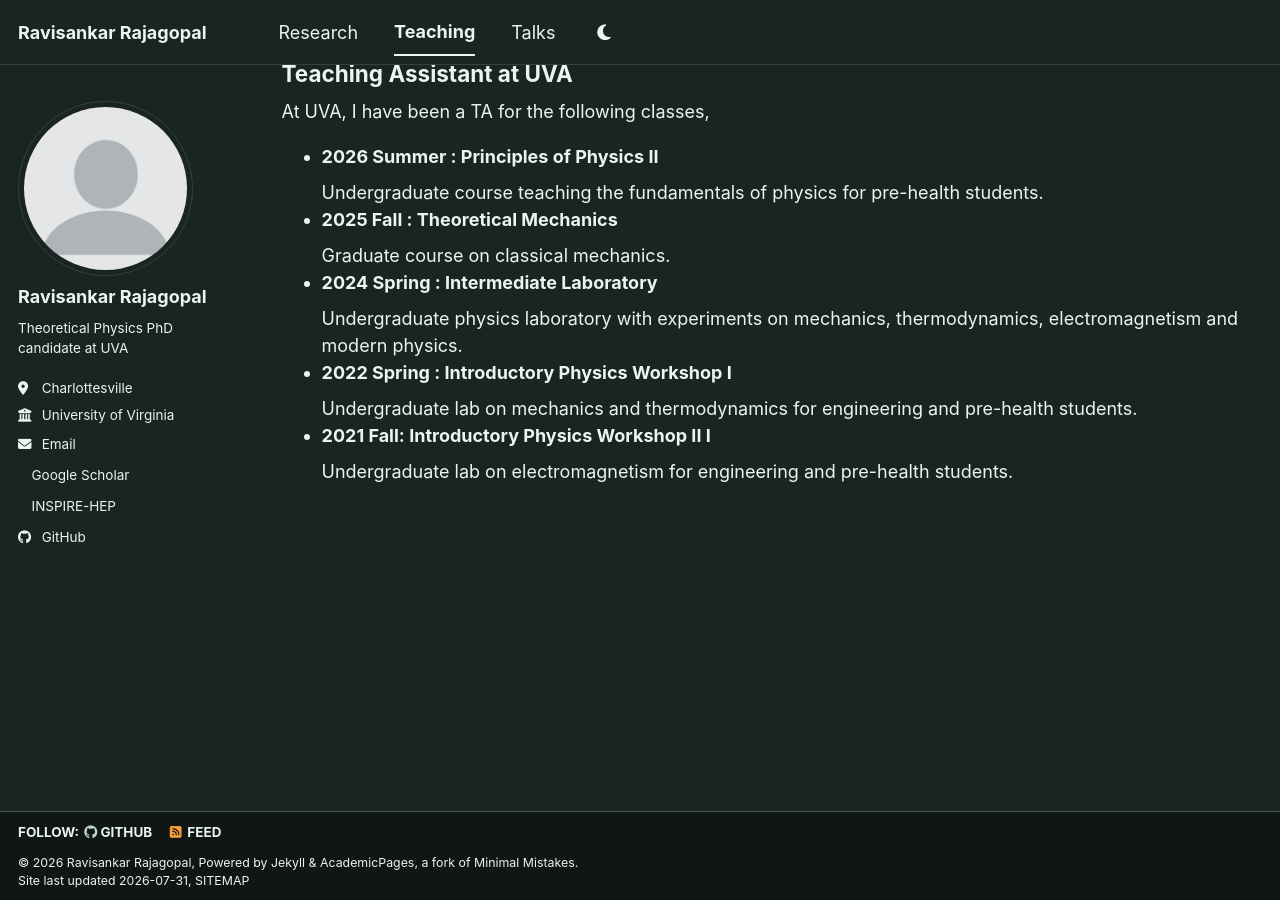
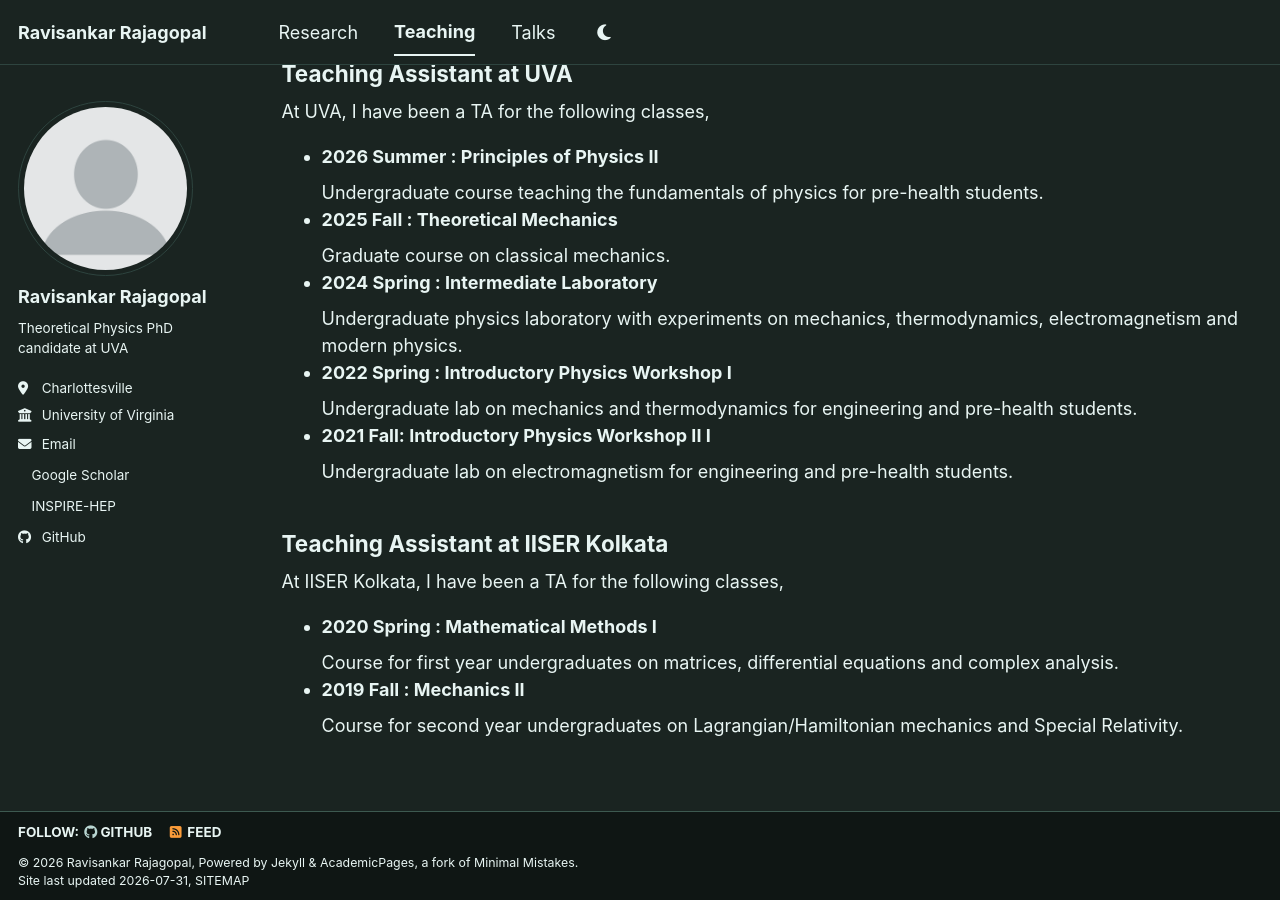
Before and after one commit to ravisankar712/ravisankar712.github.io, a Jekyll site: the page built from _pages/teaching.html, in a window 1280 px wide and 900 px high, scrolled down 1093 px. Built offline with Jekyll 4.4.1, drawn with Linux system fonts in a browser that asks for light colours; a style sheet for code colours, icons or effects is not loaded; grey boxes are pictures that could not be loaded.

Commit message:
Update teaching.html

```diff
--- a/_pages/teaching.html
+++ b/_pages/teaching.html
@@ -81,6 +81,15 @@ At UVA, I have been a TA for the following classes,
   Undergraduate lab on electromagnetism for engineering and pre-health students.
 </ul>
 
+<h2>Teaching Assistant at IISER Kolkata</h2>
+At IISER Kolkata, I have been a TA for the following classes,
+<ul>
+  <li><b>2020 Spring : Mathematical Methods I</b></li>
+  Course for first year undergraduates on matrices, differential equations and complex analysis.
+  <li><b>2019 Fall : Mechanics II</b></li>
+  Course for second year undergraduates on Lagrangian/Hamiltonian mechanics and Special Relativity.
+</ul>
+
 
 
 <!-- {% for post in site.teaching reversed %}
```
